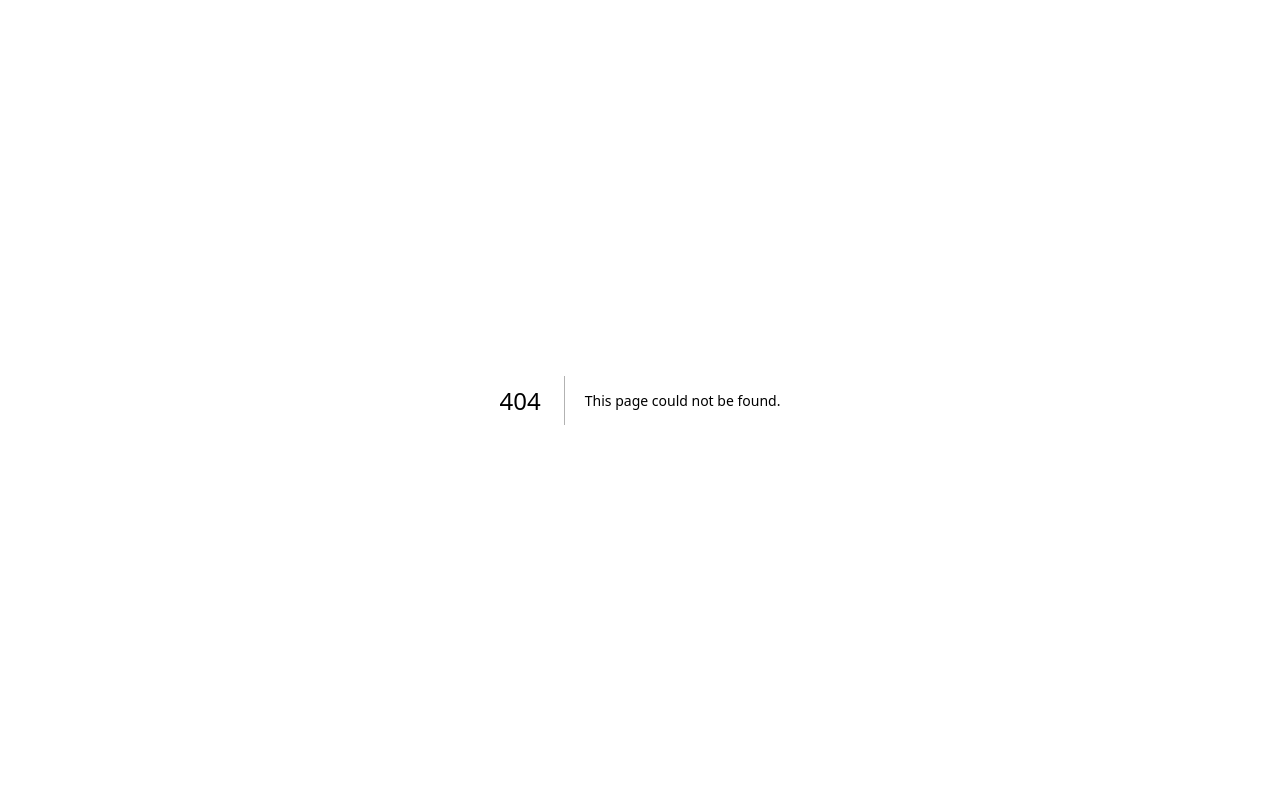
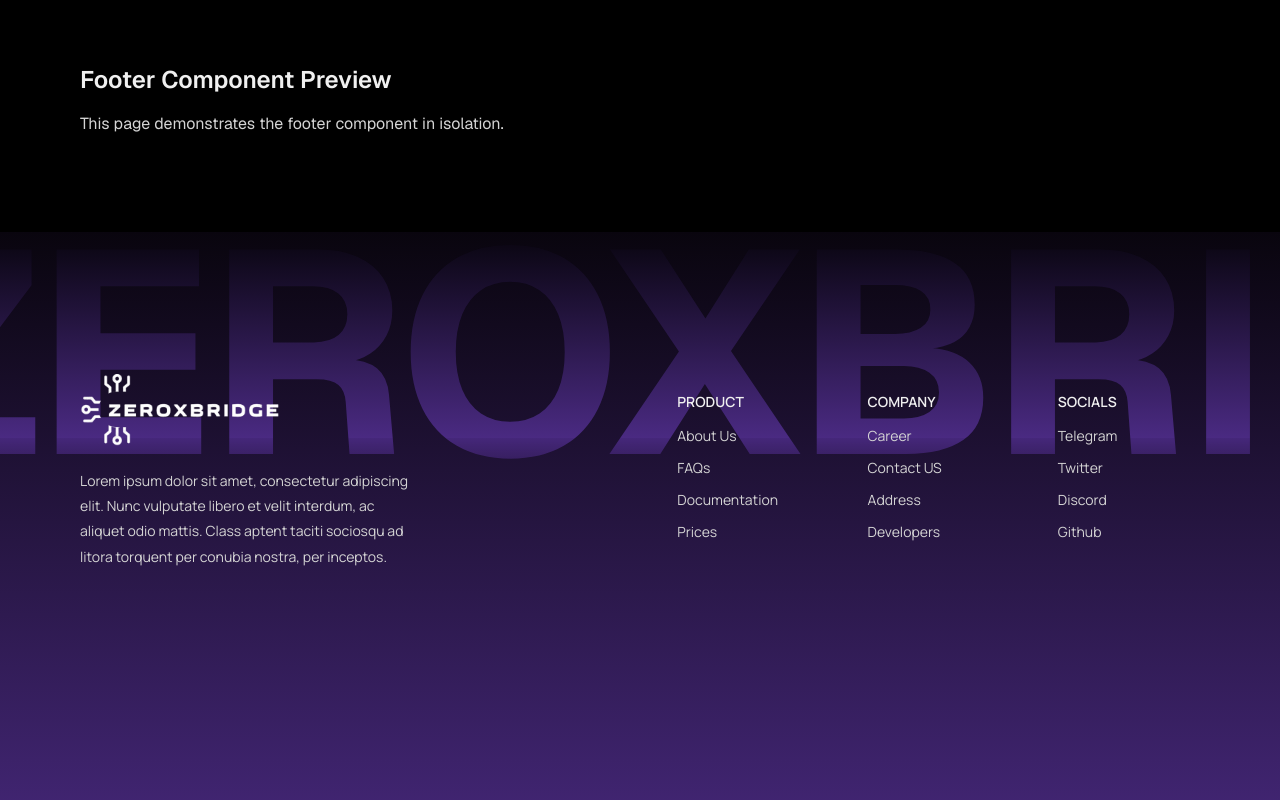
Before and after one commit to stephanniegb/ZeroXBridge_Frontend, a Next.js app: page /footer in a window 1280 px wide. Before the commit this address had no page. Shown: the top 800 px of the page. Built offline with nearby package versions, Linux system fonts and the light colour scheme.

Commit message:
FE: Build the footer component

```diff
--- a/app/components/footer.tsx
+++ b/app/components/footer.tsx
@@ -0,0 +1,154 @@
+'use client'
+
+import Image from 'next/image'
+import Link from 'next/link'
+import { Manrope } from 'next/font/google'
+
+const manrope = Manrope({
+  subsets: ["latin"],
+  weight: ["400", "500", "600", "700"],
+})
+
+const Footer = () => {
+  const footerLinks = {
+    product: [
+      { name: 'About Us', href: '#' },
+      { name: 'FAQs', href: '#' },
+      { name: 'Documentation', href: '#' },
+      { name: 'Prices', href: '#' },
+    ],
+    company: [
+      { name: 'Career', href: '#' },
+      { name: 'Contact US', href: '#' },
+      { name: 'Address', href: '#' },
+      { name: 'Developers', href: '#' },
+    ],
+    socials: [
+      { name: 'Telegram', href: '#' },
+      { name: 'Twitter', href: '#' },
+      { name: 'Discord', href: '#' },
+      { name: 'Github', href: '#' },
+    ],
+  }
+
+  return (
+    <footer className="relative w-full bg-black">
+
+      <div
+        className="absolute inset-0"
+        style={{
+          background: 'linear-gradient(180deg, rgba(9, 5, 14, 1) 0%, rgba(74, 42, 130, 1) 100%)',
+          position: 'absolute',
+          bottom: '-20%',
+        }}
+      />
+
+      <div className="absolute inset-0 overflow-hidden bottom-[-20%] w-full z-0 style={{ height: '100%', bottom: 0 }}">
+        <div
+          className="absolute bottom-[-20] w-full text-center"
+          style={{
+            minWidth: '100vw',
+            overflow: 'hidden',
+            fontSize: '240px',
+            lineHeight: '1',
+            fontWeight: '700',
+            background: 'linear-gradient(180deg, rgba(0, 0, 0, 0.95) 0%, rgba(74, 42, 130, 1) 80%, rgba(74, 42, 130, 0.9) 40%, transparent 100%)',
+            WebkitBackgroundClip: 'text',
+            backgroundClip: 'text',
+            WebkitTextFillColor: 'transparent',
+            color: 'transparent',
+            width: '100%',
+            letterSpacing: '-0.02em',
+            transform: 'scale(1.2)',
+            position: 'absolute',
+          }}
+        >
+          ZEROXBRIDGE
+        </div>
+      </div>
+
+      <div className="relative z-10 max-w-[1440px] mx-auto px-6 lg:px-20 py-16">
+        <div className="grid grid-cols-1 lg:grid-cols-12 gap-8 lg:gap-12 pt-24 pb-24">
+          <div className="lg:col-span-4">
+            <div className="flex items-center space-x-3 mb-10">
+              <div className="relative h-9 bg-white/10 flex items-center justify-center rounded-sm">
+                <Image
+                  src="/zerologo.png"
+                  alt="ZeroXBridge Logo"
+                  width={200}
+                  height={29}
+                />
+              </div>
+            </div>
+            <p className={`${manrope.className} text-[#D4D4D4] text-sm leading-[1.8] max-w-md mb-16 `}>
+              Lorem ipsum dolor sit amet, consectetur adipiscing elit.
+              Nunc vulputate libero et velit interdum, ac aliquet odio
+              mattis. Class aptent taciti sociosqu ad litora torquent per
+              conubia nostra, per inceptos.
+            </p>
+          </div>
+
+          <div className="lg:col-span-8">
+            <div className="grid grid-cols-1 sm:grid-cols-3 gap-12 sm:ml-32 md:ml-40 lg:ml-52">
+              <div>
+                <h3 className={`${manrope.className} text-white font-semibold text-sm mb-3`}>
+                  PRODUCT
+                </h3>
+                <ul className="space-y-2">
+                  {footerLinks.product.map((link) => (
+                    <li key={link.name}>
+                      <Link
+                        href={link.href}
+                        className={`${manrope.className} text-[#D4D4D4] hover:text-white transition-colors text-sm`}
+                      >
+                        {link.name}
+                      </Link>
+                    </li>
+                  ))}
+                </ul>
+              </div>
+
+              <div>
+                <h3 className={`${manrope.className} text-white font-semibold text-sm mb-3`}>
+                  COMPANY
+                </h3>
+                <ul className="space-y-2">
+                  {footerLinks.company.map((link) => (
+                    <li key={link.name}>
+                      <Link
+                        href={link.href}
+                        className={`${manrope.className} text-[#D4D4D4] hover:text-white transition-colors text-sm`}
+                      >
+                        {link.name}
+                      </Link>
+                    </li>
+                  ))}
+                </ul>
+              </div>
+
+              <div>
+                <h3 className={`${manrope.className} text-white font-semibold text-sm mb-3`}>
+                  SOCIALS
+                </h3>
+                <ul className="space-y-2">
+                  {footerLinks.socials.map((link) => (
+                    <li key={link.name}>
+                      <Link
+                        href={link.href}
+                        className={`${manrope.className} text-[#D4D4D4] hover:text-white transition-colors text-sm`}
+                      >
+                        {link.name}
+                      </Link>
+                    </li>
+                  ))}
+                </ul>
+              </div>
+            </div>
+          </div>
+        </div>
+      </div>
+    </footer>
+  )
+}
+
+export default Footer
--- /dev/null
+++ b/app/footer/page.tsx
@@ -0,0 +1,21 @@
+'use client'
+
+import Footer from '../components/footer'
+
+const FooterPage = () => {
+  return (
+    <div className="min-h-screen bg-black">
+      <div className="relative z-10 max-w-[1440px] mx-auto px-6 lg:px-20 py-16">
+        <h1 className="text-white text-2xl font-semibold mb-4">
+          Footer Component Preview
+        </h1>
+        <p className="text-[#D4D4D4] mb-8">
+          This page demonstrates the footer component in isolation.
+        </p>
+      </div>
+      <Footer />
+    </div>
+  )
+}
+
+export default FooterPage
--- a/app/globals.css
+++ b/app/globals.css
@@ -83,3 +83,31 @@
   @apply w-8 h-6 bg-white rounded;
   border: none;
 }
+
+.footer-gradient {
+  background: linear-gradient(180deg, rgba(9, 5, 14, 1) 0%, rgba(74, 42, 130, 1) 100%);
+}
+
+body {
+  background-color: black;
+}
+
+.footer-background {
+  position: absolute;
+  inset: 0;
+  background: linear-gradient(180deg, rgba(9, 5, 14, 1) 0%, rgba(74, 42, 130, 1) 100%);
+  pointer-events: none;
+}
+
+.footer-background-text {
+  background: linear-gradient(180deg, rgba(0, 0, 0, 0.8) 0%, rgba(74, 42, 130, 0.3) 100%);
+  -webkit-background-clip: text;
+  background-clip: text;
+  -webkit-text-fill-color: transparent;
+}
+
+@media screen and (-webkit-min-device-pixel-ratio: 0) {
+  .footer-background-text {
+    -webkit-font-smoothing: antialiased;
+  }
+}
--- a/app/layout.tsx
+++ b/app/layout.tsx
@@ -1,5 +1,6 @@
 import type { Metadata } from "next";
 import { Geist, Geist_Mono, Manrope, Roboto_Serif } from "next/font/google";
+import Footer from "./components/footer";
 import "./globals.css";
 
 const geistSans = Geist({
@@ -39,7 +40,10 @@
       <body
         className={`${geistSans.variable} ${geistMono.variable} ${manrope.variable} ${robotoSerif.variable} antialiased`}
       >
-        {children}
+         <div className="min-h-screen flex flex-col">
+          <main className="flex-1">{children}</main>
+          <Footer />
+        </div>
       </body>
     </html>
   );
```
